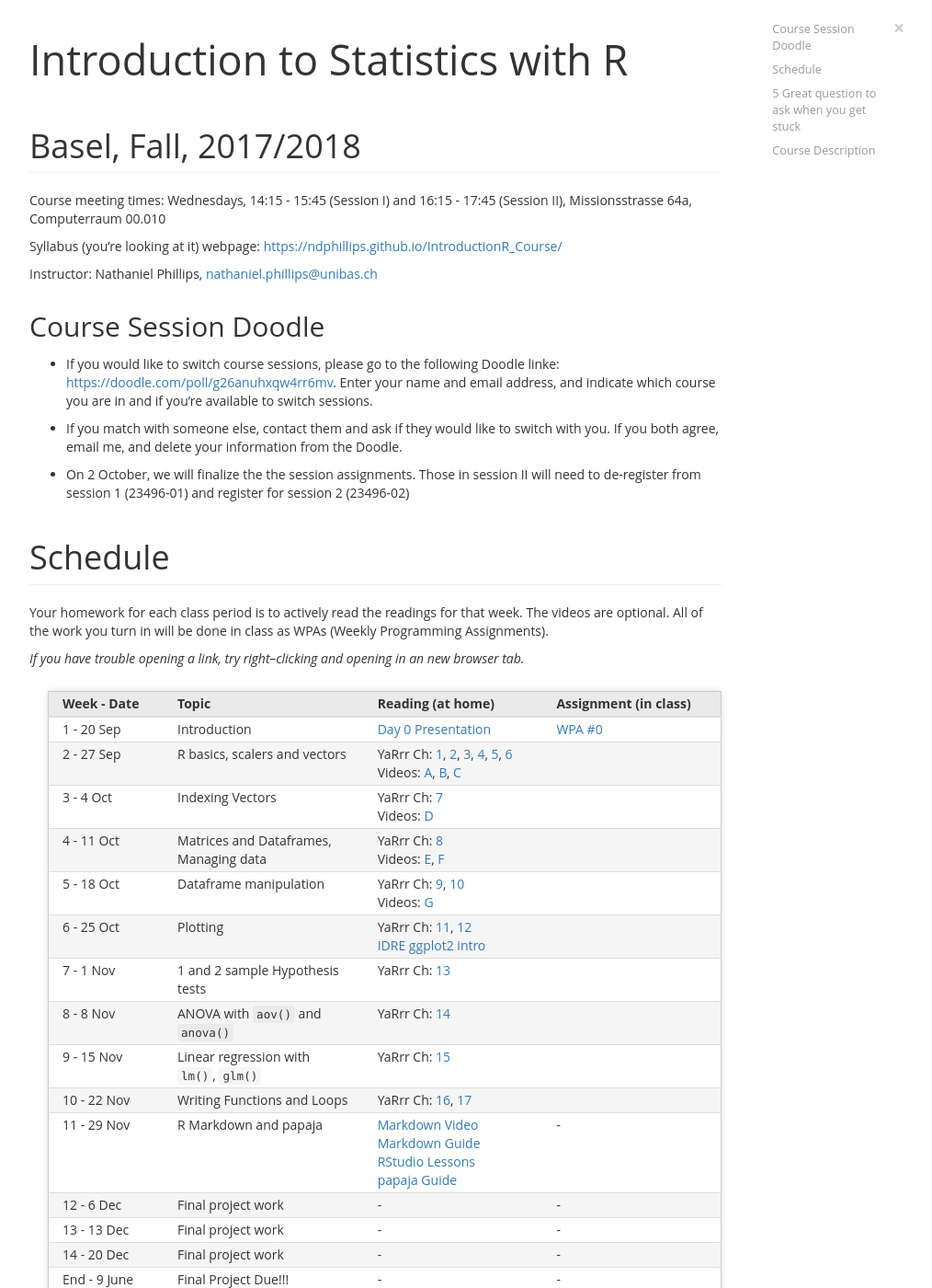
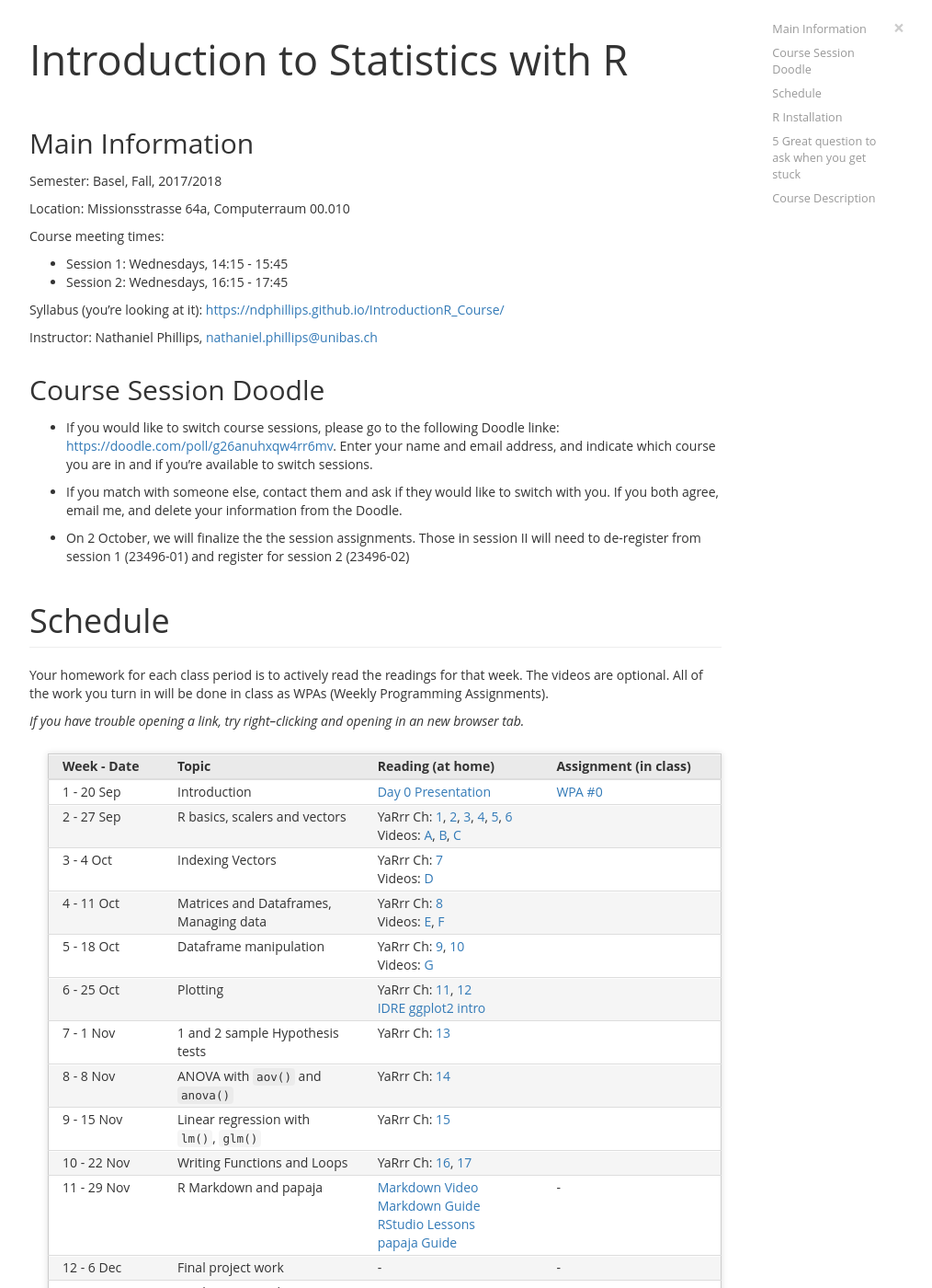
Before and after one commit to anhnguyendepocen/IntroductionR_Course, a Jekyll site: the page index.html, which Jekyll copies as it is, in a window 1280 px wide and 1400 px high. Shown: the whole window at 92% size, without its empty margins (153-1167 px from the left). Built offline with Jekyll 4.4.1, drawn with Linux system fonts in a browser that asks for light colours; some of the changed text lies outside the part shown.

```diff
--- a/index.html
+++ b/index.html
@@ -64,13 +64,21 @@ img {
 
 <div id="header">
 <h1 class="title">Introduction to Statistics with R</h1>
-<h1 class="subtitle">Basel, Fall, 2017/2018</h1>
 </div>
 
 <div id="content">
-<p>Course meeting times: Wednesdays, 14:15 - 15:45 (Session I) and 16:15 - 17:45 (Session II), Missionsstrasse 64a, Computerraum 00.010</p>
-<p>Syllabus (you’re looking at it) webpage: <a href="https://ndphillips.github.io/IntroductionR_Course/" class="uri">https://ndphillips.github.io/IntroductionR_Course/</a></p>
+<div id="main-information" class="section level2">
+<h2>Main Information</h2>
+<p>Semester: Basel, Fall, 2017/2018</p>
+<p>Location: Missionsstrasse 64a, Computerraum 00.010</p>
+<p>Course meeting times:</p>
+<ul>
+<li>Session 1: Wednesdays, 14:15 - 15:45</li>
+<li>Session 2: Wednesdays, 16:15 - 17:45</li>
+</ul>
+<p>Syllabus (you’re looking at it): <a href="https://ndphillips.github.io/IntroductionR_Course/" class="uri">https://ndphillips.github.io/IntroductionR_Course/</a></p>
 <p>Instructor: Nathaniel Phillips, <a href="mailto:nathaniel.phillips@unibas.ch">nathaniel.phillips@unibas.ch</a></p>
+</div>
 <div id="course-session-doodle" class="section level2">
 <h2>Course Session Doodle</h2>
 <ul>
@@ -191,6 +199,14 @@ img {
 </tr>
 </tbody>
 </table>
+</div>
+<div id="r-installation" class="section level1">
+<h1>R Installation</h1>
+<p>You need to install two pieces of software for this course: R, and RStudio.</p>
+<ul>
+<li>Install R version 3.4.0 “You Stupid Darkness” (or higher) here: <a href="https://cloud.r-project.org/" class="uri">https://cloud.r-project.org/</a></li>
+<li>Install RStudio for Desktop (the free version) here: <a href="https://www.rstudio.com/products/rstudio/download/#download" class="uri">https://www.rstudio.com/products/rstudio/download/#download</a></li>
+</ul>
 <div id="important-links" class="section level2">
 <h2>Important Links</h2>
 <table style="width:35%;">
@@ -339,8 +355,10 @@ img {
       <div id="toc">
       	<button type="button" class="close">×</button>
         <ul>
+        <li><a href="#main-information">Main Information</a></li>
         <li><a href="#course-session-doodle">Course Session Doodle</a></li>
-        <li><a href="#schedule">Schedule</a><ul>
+        <li><a href="#schedule">Schedule</a></li>
+        <li><a href="#r-installation">R Installation</a><ul>
         <li><a href="#important-links">Important Links</a></li>
         <li><a href="#helpful-sites">Helpful sites</a></li>
         </ul></li>
```
Also changed, not shown: index.Rmd (+17 -3 lines).
